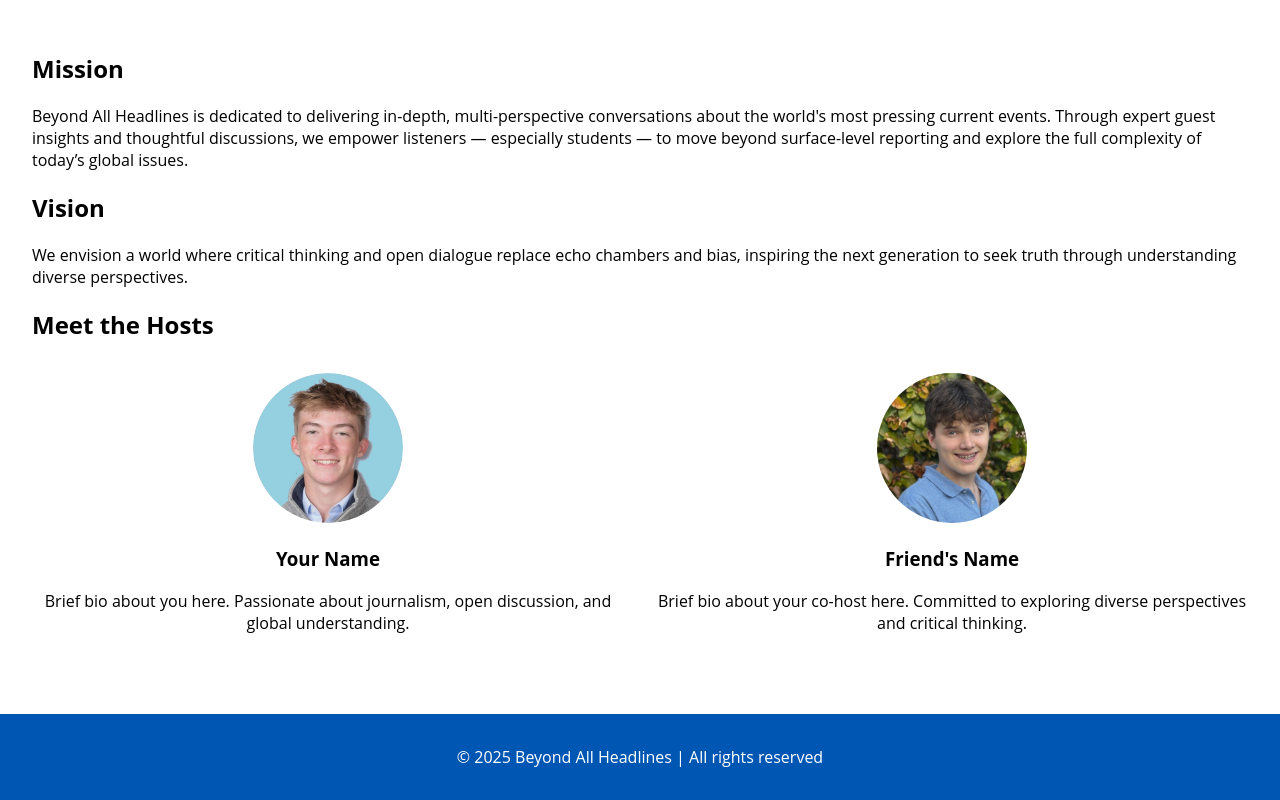
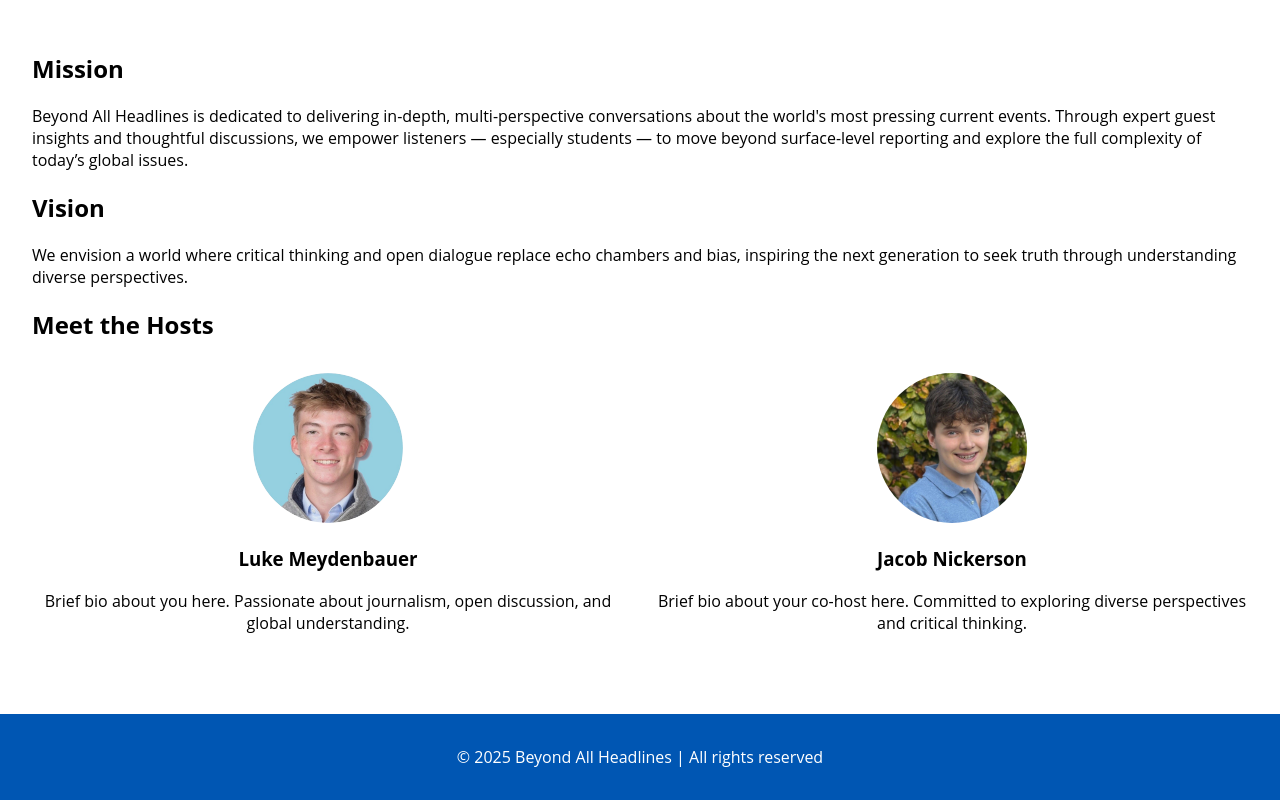
Before and after one commit to LukeeBoiii/beyond-all-headlines, a plain HTML site: page index.html in a window 1280 px wide. Shown: the part 480-1280 px from the top of the page. Drawn offline with Linux system fonts and the light colour scheme; files whose address does not match are found by name.

Commit message:
Update index.html

```diff
--- a/index.html
+++ b/index.html
@@ -38,12 +38,12 @@
     <div class="host-profiles">
       <div class="host">
         <img src="images/your_photo.jpg" alt="Your Name">
-        <h3>Your Name</h3>
+        <h3>Luke Meydenbauer</h3>
         <p>Brief bio about you here. Passionate about journalism, open discussion, and global understanding.</p>
       </div>
       <div class="host">
         <img src="images/friend_photo.jpg" alt="Friend's Name">
-        <h3>Friend's Name</h3>
+        <h3>Jacob Nickerson</h3>
         <p>Brief bio about your co-host here. Committed to exploring diverse perspectives and critical thinking.</p>
       </div>
     </div>
```
